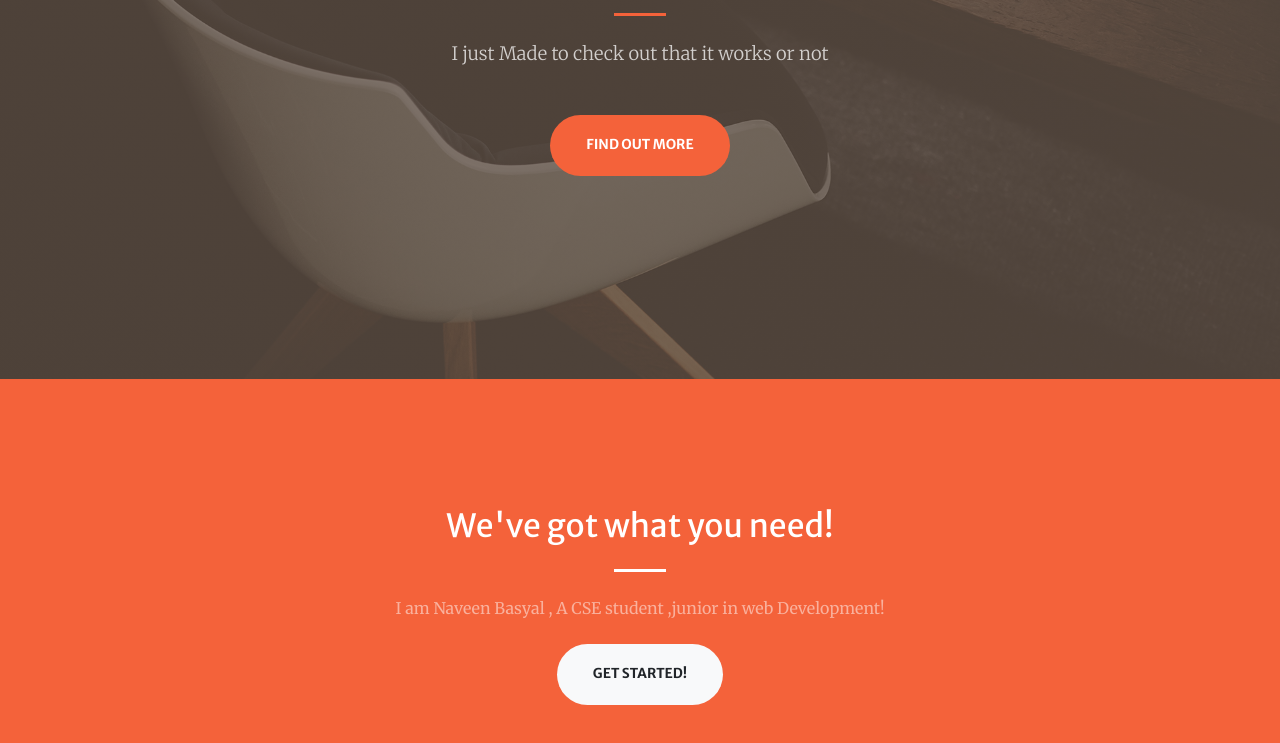
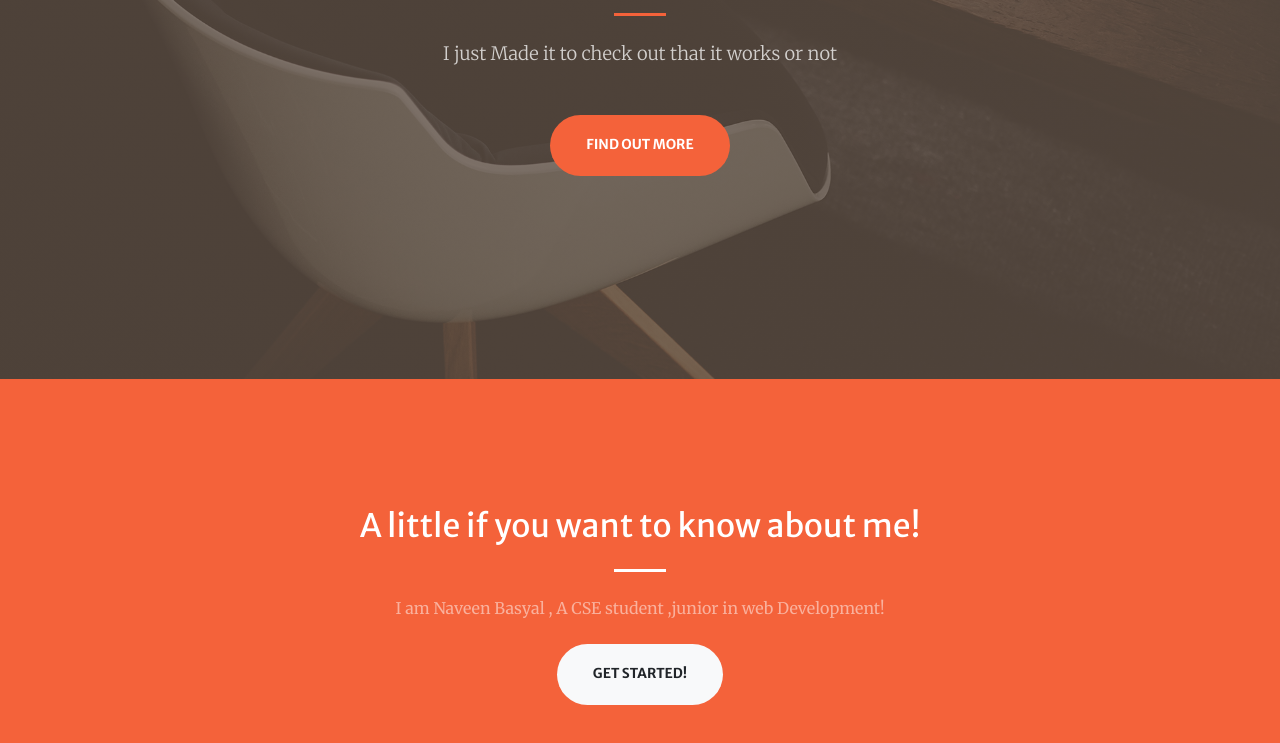
Before and after one commit to naveenbasyal/naveenblogs, a plain HTML site: page index.html in a window 1280 px wide. Shown: the part 421-1164 px from the top of the page. Drawn offline with nearby package versions, Linux system fonts and the light colour scheme.

Commit message:
Update index.html

```diff
--- a/index.html
+++ b/index.html
@@ -43,7 +43,7 @@
                         <hr class="divider my-4" />
                     </div>
                     <div class="col-lg-8 align-self-baseline">
-                        <p class="text-white-75 font-weight-light mb-5">I just Made to check out that it works or not
+                        <p class="text-white-75 font-weight-light mb-5">I just Made it to check out that it works or not
                             <!doctype html>
                             <html lang="en">
                             <head>
@@ -67,7 +67,7 @@
             <div class="container">
                 <div class="row justify-content-center">
                     <div class="col-lg-8 text-center">
-                        <h2 class="text-white mt-0">We've got what you need!</h2>
+                        <h2 class="text-white mt-0">A little if you want to know about me!</h2>
                         <hr class="divider light my-4" />
                         <p class="text-white-50 mb-4">I am Naveen Basyal , A CSE student ,junior in web Development!</p>
                         <a class="btn btn-light btn-xl js-scroll-trigger" href="#services">Get Started!</a>
```
